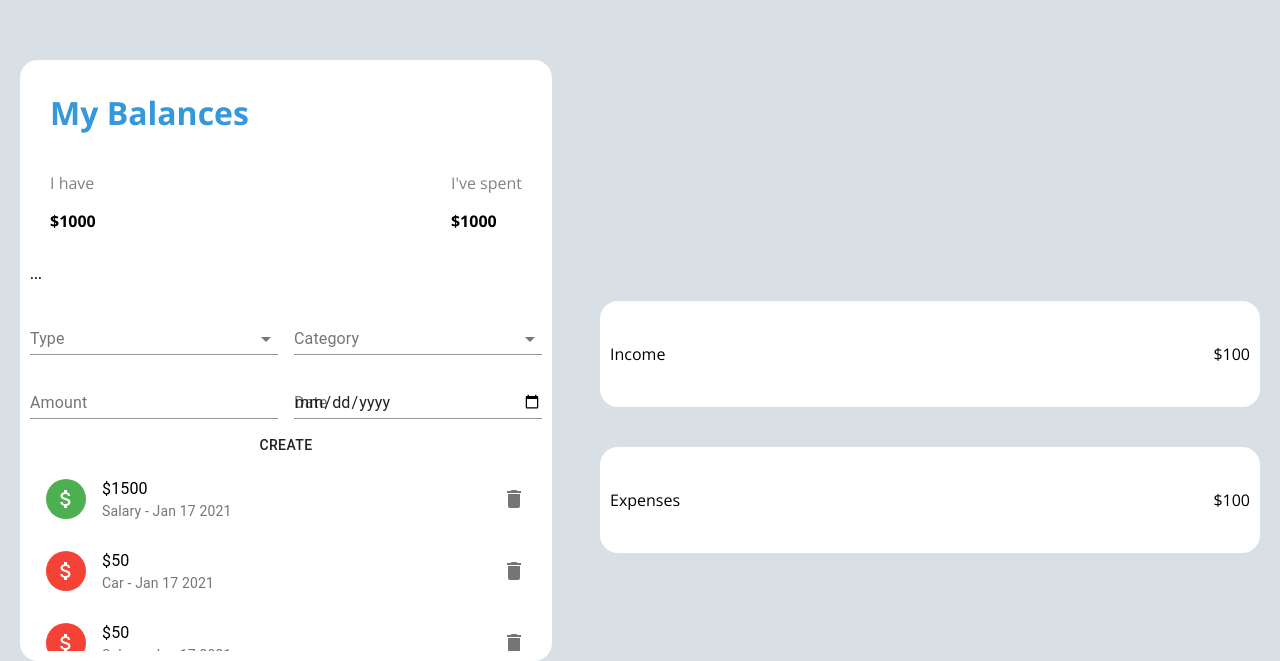
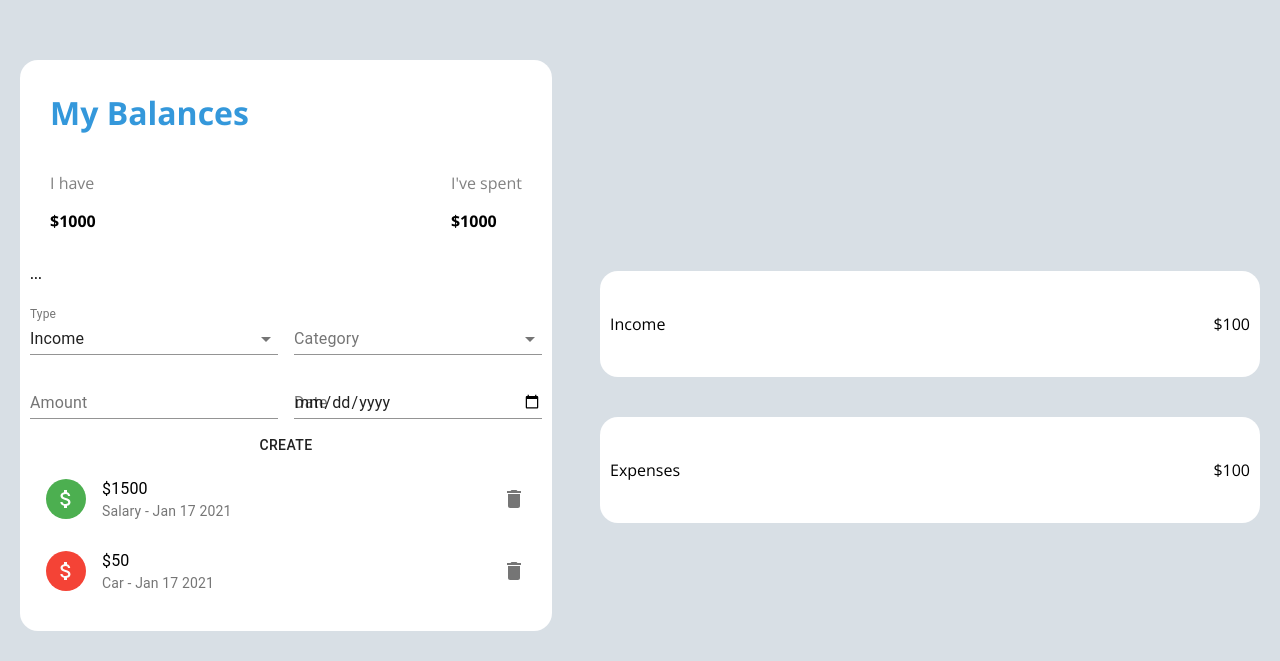
Before and after one commit to bradleyoleary/Profitry, a React (Create React App) app: page / in a window 1280 px wide. Shown: the part 360-1021 px from the top of the page. After the commit the page ends 991 px from the top, so only its background shows below. Built offline with nearby package versions, Linux system fonts and the light colour scheme.

Commit message:
Created context & reducer

```diff
--- a/src/components/Main/Form/Form.jsx
+++ b/src/components/Main/Form/Form.jsx
@@ -1,4 +1,4 @@
-import React from "react";
+import React, { useState } from "react";
 import {
   TextField,
   Typography,
@@ -11,8 +11,18 @@ import {
 } from "@material-ui/core";
 import useStyles from "./styles";
 
+const initialState = {
+  amount: "",
+  category: "",
+  type: "Income",
+  date: new Date(),
+};
+
 const Form = () => {
   const classes = useStyles();
+  const [formData, setFormData] = useState(initialState);
+  console.group(formData);
+
   return (
     <Grid container spacing={2}>
       <Grid item xs={12}>
@@ -23,7 +33,11 @@ const Form = () => {
       <Grid item xs={6}>
         <FormControl fullWidth>
           <InputLabel>Type</InputLabel>
-          <Select>
+          <Select
+            value={formData.type}
+            onChange={(ev) =>
+              setFormData({ ...formData, type: ev.target.value })
+            }>
             <MenuItem value='Income'>Income</MenuItem>
             <MenuItem value='Expenses'>Expenses</MenuItem>
           </Select>
@@ -32,17 +46,35 @@ const Form = () => {
       <Grid item xs={6}>
         <FormControl fullWidth>
           <InputLabel>Category</InputLabel>
-          <Select>
+          <Select
+            value={formData.category}
+            onChange={(ev) =>
+              setFormData({ ...formData, category: ev.target.value })
+            }>
             <MenuItem value='business'>Business</MenuItem>
             <MenuItem value='salary'>Salary</MenuItem>
           </Select>
         </FormControl>
       </Grid>
       <Grid item xs={6}>
-        <TextField type='number' label='Amount' fullWidth />
+        <TextField
+          type='number'
+          label='Amount'
+          fullWidth
+          value={formData.amount}
+          onChange={(ev) =>
+            setFormData({ ...formData, amount: ev.target.value })
+          }
+        />
       </Grid>
       <Grid item xs={6}>
-        <TextField type='date' label='Date' fullWidth />
+        <TextField
+          type='date'
+          label='Date'
+          fullWidth
+          value={formData.date}
+          onChange={(ev) => setFormData({ ...formData, date: ev.target.value })}
+        />
       </Grid>
       <Button fullWidth>Create</Button>
     </Grid>
--- a/src/components/Main/List/List.jsx
+++ b/src/components/Main/List/List.jsx
@@ -1,4 +1,4 @@
-import React from "react";
+import React, { useContext } from "react";
 import {
   List as MUIList,
   ListItem,
@@ -11,9 +11,12 @@ import {
 } from "@material-ui/core";
 import { Delete, MoneyOff, AttachMoney } from "@material-ui/icons";
 import useStyles from "./styles";
+import { MainContext } from "../../../context/context";
 
 const List = () => {
   const classes = useStyles();
+  const { deleteTransaction } = useContext(MainContext);
+
   const transactions = [
     {
       id: 1,
--- a/src/components/Main/List/styles.js
+++ b/src/components/Main/List/styles.js
@@ -10,7 +10,7 @@ export default makeStyles(() => ({
     backgroundColor: red[500],
   },
   list: {
-    maxHeight: "180px",
+    maxHeight: "150px",
     overflow: "auto",
   },
 }));
--- /dev/null
+++ b/src/context/context.js
@@ -0,0 +1,23 @@
+import React, { useReducer, createContext } from "react";
+import contextReducer from "./contextReducer";
+
+const initialState = [];
+
+export const MainContext = createContext(initialState);
+
+export const Provider = ({ children }) => {
+  const [transactions, dispatch] = useReducer(contextReducer, initialState);
+
+  //Creating actions
+  const deleteTransaction = (id) =>
+    dispatch({ type: "DELETE_TRANSACTION", payload: id });
+
+  const addTransaction = (transaction) =>
+    dispatch({ type: "ADD_TRANSACTION", payload: transaction });
+
+  return (
+    <MainContext.Provider value={{ deleteTransaction, addTransaction }}>
+      {children}
+    </MainContext.Provider>
+  );
+};
--- /dev/null
+++ b/src/context/contextReducer.js
@@ -0,0 +1,18 @@
+const contextReducer = (state, action) => {
+  let transactions;
+
+  switch (action.type) {
+    case "DELETE_TRANSACTION":
+      transactions = state.filter((t) => t.id != action.payload);
+
+      return transactions;
+    case "ADD_TRANSACTION":
+      transactions = [action.payload, ...state];
+
+      return transactions;
+    default:
+      return state;
+  }
+};
+
+export default contextReducer;
--- a/src/index.js
+++ b/src/index.js
@@ -1,6 +1,12 @@
 import React from "react";
 import ReactDom from "react-dom";
+import { Provider } from "./context/context";
 import App from "./App";
 import "./index.css";
 
-ReactDom.render(<App />, document.getElementById("root"));
+ReactDom.render(
+  <Provider>
+    <App />
+  </Provider>,
+  document.getElementById("root")
+);
```
